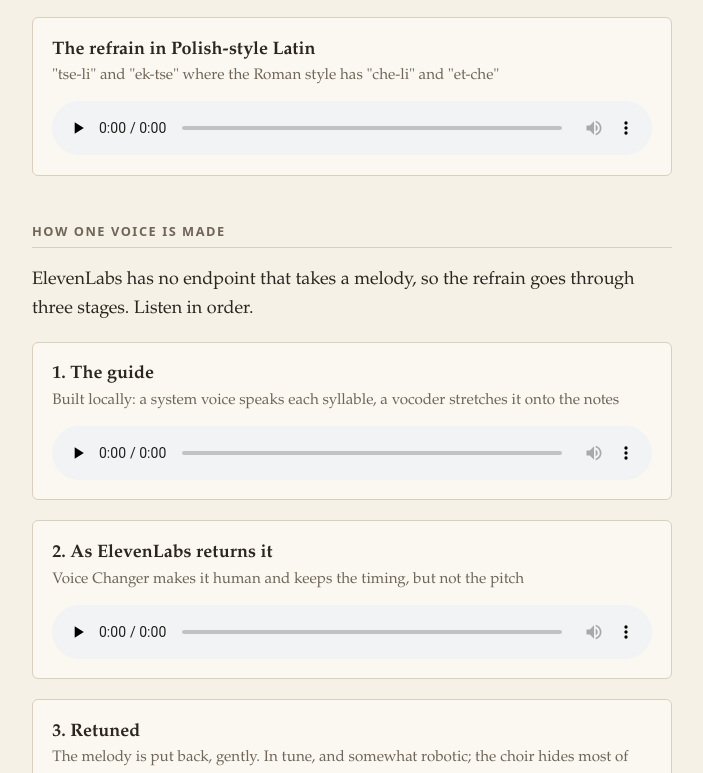
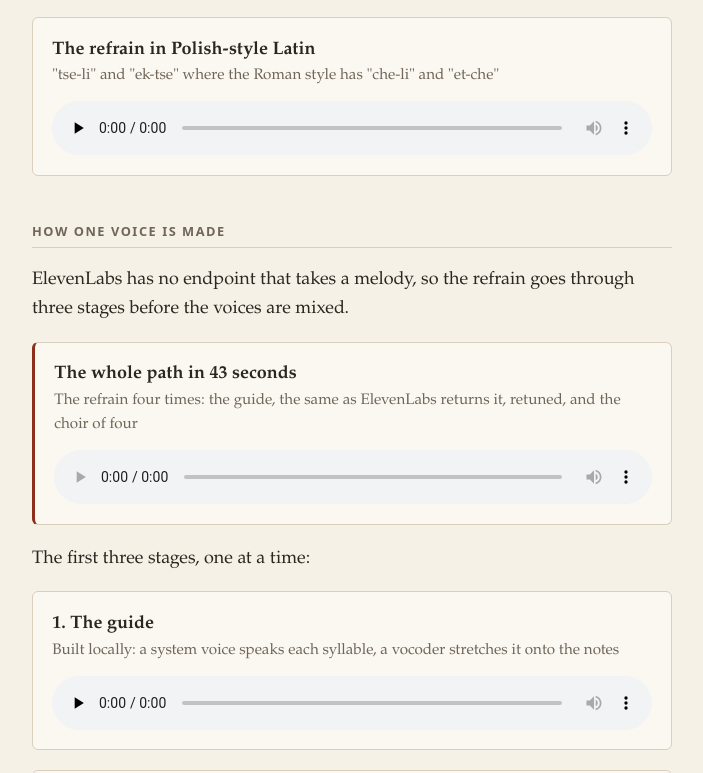
Before and after one commit to mkondratek/neuma, a plain HTML site: page docs/index.html in a window 1280 px wide. Shown: the part 445-1218 px from the top of the page, without its empty margins (288-991 px from the left). Drawn offline with Linux system fonts and the light colour scheme.

Commit message:
Add a sample that plays the four stages of the refrain in a row

```diff
--- a/docs/index.html
+++ b/docs/index.html
@@ -55,7 +55,14 @@
   </figure>
 
   <h2>How one voice is made</h2>
-  <p>ElevenLabs has no endpoint that takes a melody, so the refrain goes through three stages. Listen in order.</p>
+  <p>ElevenLabs has no endpoint that takes a melody, so the refrain goes through three stages before the voices are mixed.</p>
+
+  <figure class="main">
+    <figcaption><strong>The whole path in 43 seconds</strong><span>The refrain four times: the guide, the same as ElevenLabs returns it, retuned, and the choir of four</span></figcaption>
+    <audio controls preload="metadata" src="samples/refrain-four-stages.mp3"></audio>
+  </figure>
+
+  <p>The first three stages, one at a time:</p>
 
   <figure>
     <figcaption><strong>1. The guide</strong><span>Built locally: a system voice speaks each syllable, a vocoder stretches it onto the notes</span></figcaption>
```
Also changed, not shown: 2 other files.
